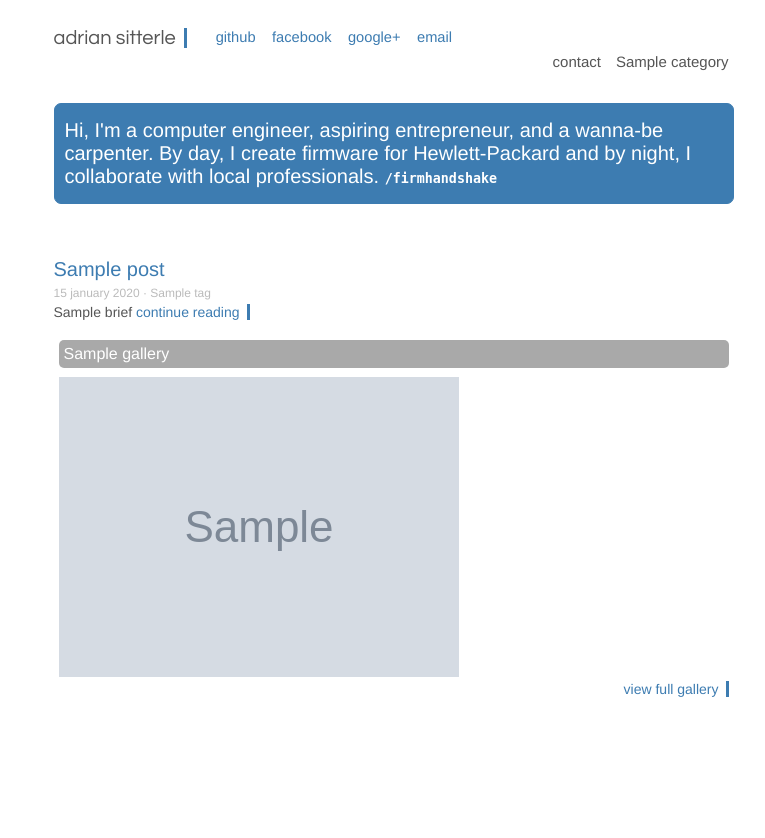
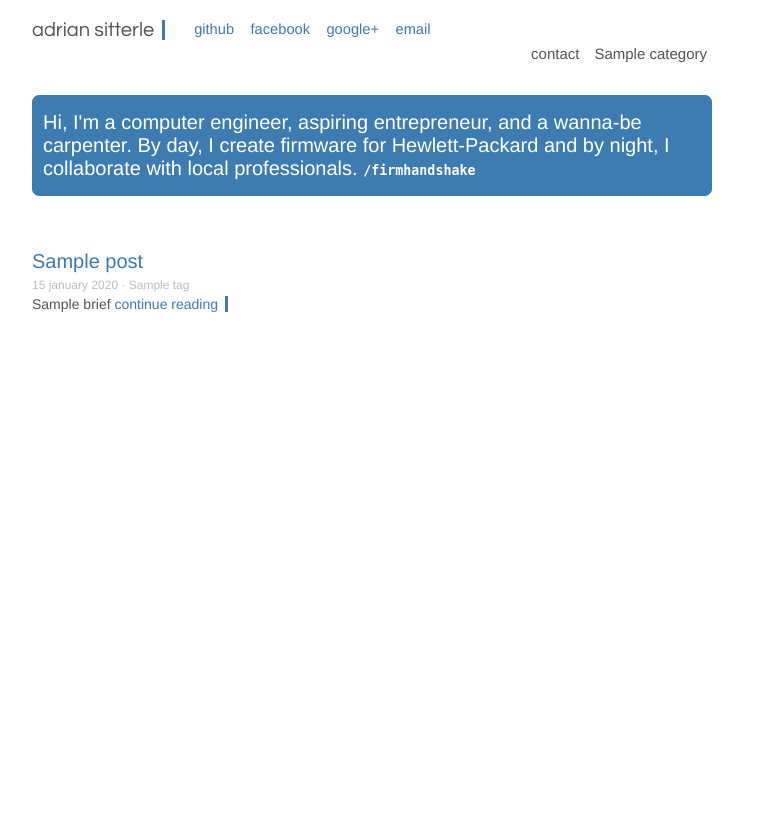
Before and after one commit to adrian-source/django-personal-website, a Django app: template templates/home.html in a window 1280 px wide; the page is wider, and only the part inside the window is pictured. Shown: that part, without its empty margins (106-871 px from the left). After the commit the page ends 312 px from the top of that part, so only its background shows below. Run offline with Django 3.2, Linux system fonts and the light colour scheme; the template is opened without the code that fills it: most values are stand-ins (such as "Sample title", 1, 10 or a date in 2020); grey boxes marked "Sample" are stand-in pictures.

Commit message:
removing gallery preview from front page. fixing the height of the color column.

```diff
--- a/media/style.css
+++ b/media/style.css
@@ -1,7 +1,7 @@
 
 /* GENERAL */
-body{ font-weight: normal; padding: 20px 10% 10px 10%; background-color: white; font-family: "Helvetica Neue", Helvetica, Arial, FreeSans, sans-serif; -webkit-font-smoothing: antialiased; color: #555; height: 100%;}
-html{ border-left: 15px solid white; height: 100%; }
+html{ border-left: 0px solid white; height: 100%; position: relative; margin: 0px; padding: 0px;}
+body{ font-weight: normal; margin: 0px; padding: 20px 10% 10px 10%; background-color: white; font-family: "Helvetica Neue", Helvetica, Arial, FreeSans, sans-serif; -webkit-font-smoothing: antialiased; color: #555; height: 100%; width: 100%; position: absolute;}
 #container{ max-width: 680px; padding: 0px 10px 10px 10px; }
 
 /* LOGO */
--- a/templates/base.html
+++ b/templates/base.html
@@ -9,7 +9,7 @@
 
   <style type="text/css">
 
-  html{
+  body{
 
       border-left: 15px solid #{{ current_category.color }};
 
@@ -41,7 +41,6 @@
 
 </head>
 <body>
-
   <div id="container">
 
 
@@ -82,17 +81,11 @@
 </div>
   	{% block content %}{% endblock %}
 
-
-
   </div>
-
-
-
 
 <script src='/media/jquery-1.7.2.min.js'></script>
 <script src='/media/masonry.min.js'></script>
-<script src="/media/lightbox.js"></script>
-<script src='/media/modernizr.custom.57945.js'></script>
+<!--script src="/media/lightbox.js"></script-->
 
 
 </body>
--- a/templates/category.html
+++ b/templates/category.html
@@ -31,25 +31,7 @@
         <a href="{{ post.get_permalink }}"> continue reading</a>
     </div>
 
-  {% for gallery in post.galleries.all %}
-    <div id="gallery">
-    <div id="gallery_title">
-      {{ gallery.title }}
-    </div>
-    <div id="gallery_{{ gallery.pk }}">
-    {% for picture in gallery.picture_set.all|slice:":5" %}
-      <div class="picture" style="width: {{ picture.thumbnail_size|divwidth:130 }}px;">
-        <a href="/media/{{ picture.url_resize }}" rel="lightbox[gallery_{{ gallery.pk }}]" title="{{ picture.title }}">
-          <img src="/media/{{ picture.url_thumbnail }}" alt="{{ picture.title }}">
-        </a>
-      </div>
-    {% endfor %}
-    </div>
-    <div id="post_body" style="text-align: right;">
-    <a href="{{ post.get_fullpermalink }}"> view full gallery</a>
-    </div>
-    </div>
-  {% endfor %}
+
   <br><br>
   {% endfor %}
 
@@ -62,7 +44,6 @@
              itemSelector: '.picture',
              gutterWidth: 5,
              isFitWidth: true,
-             isAnimated: !Modernizr.csstransitions
             });
           {% endfor %}
         {% endfor %}
```
